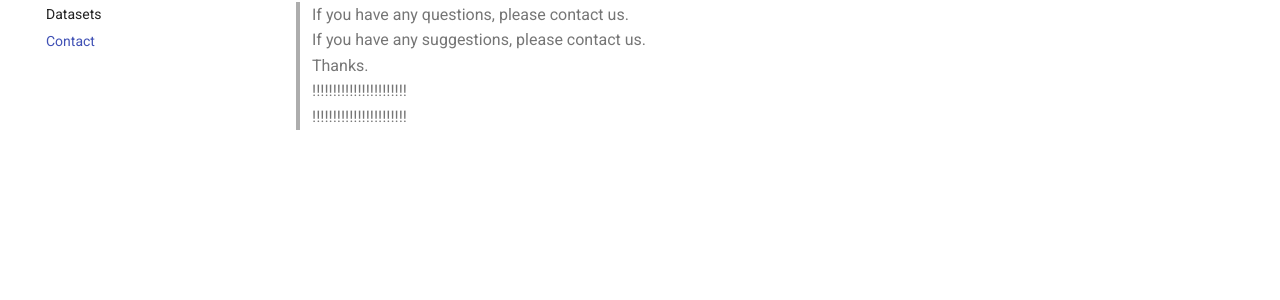
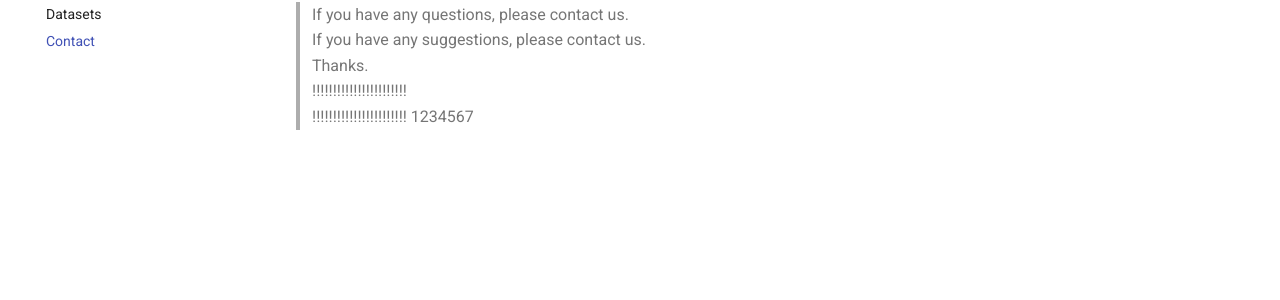
Before and after one commit to ICS-Datasets/website_datasets, an MkDocs documentation site: the page built from docs/contact.md, in a window 1280 px wide. Shown: the part 178-478 px from the top of the page. Built offline with MkDocs 1.6.1 and Material for MkDocs 9.7.7, drawn with Linux system fonts in a browser that asks for light colours.

Commit message:
A new commit

```diff
--- a/docs/contact.md
+++ b/docs/contact.md
@@ -4,3 +4,4 @@
 > Thanks.
 > !!!!!!!!!!!!!!!!!!!!!!!
 > !!!!!!!!!!!!!!!!!!!!!!!
+> 1234567
```
